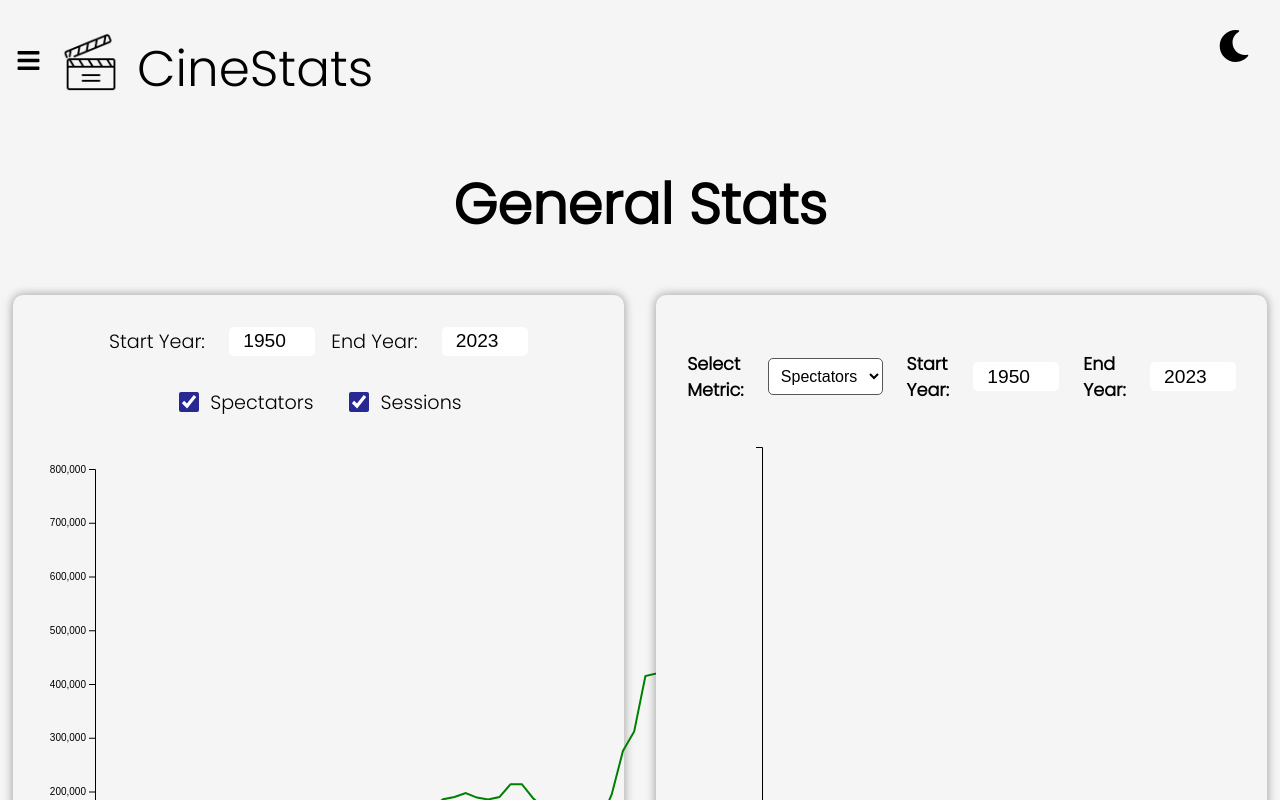
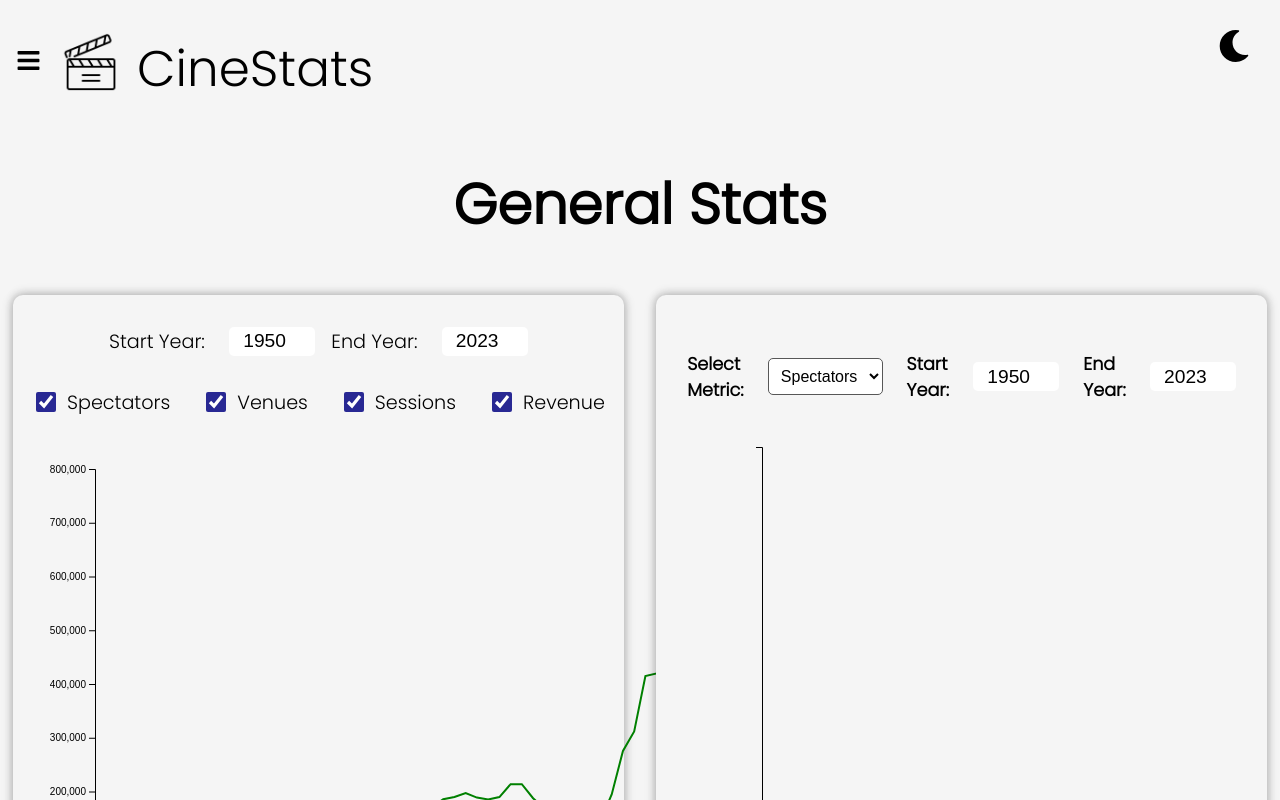
Before and after one commit to joanaagomesua/VI-Project, a React (Create React App) app in the folder cinestatsapp/: page / in a window 1280 px wide. Shown: the top 800 px of the page. Built offline with nearby package versions, Linux system fonts and the light colour scheme.

Commit message:
Added venues and revenue stats to the visualizations

```diff
--- a/cinestatsapp/src/App.js
+++ b/cinestatsapp/src/App.js
@@ -11,6 +11,7 @@ function App() {
   const [spectatorsData, setSpectatorsData] = useState([]);
   const [venuesData, setVenuesData] = useState([]);
   const [sessionsData, setSessionsData] = useState([]);
+  const [revenueData, setRevenueData] = useState([]);
 
   const toggleTheme = () => {
     const newTheme = theme === 'light' ? 'dark' : 'light';
@@ -37,6 +38,7 @@ function App() {
     loadCSVData("/VI_Data/INE 1950-2023 Espetadores(anual).csv", setSpectatorsData);
     loadCSVData("/VI_Data/INE 1950-2023 Recintos de Cinema(anual).csv", setVenuesData);
     loadCSVData("/VI_Data/INE 1950-2023 Sessões de Cinema(anual).csv", setSessionsData);
+    loadCSVData("/VI_Data/INE 1950-2023 Receitas Cinema(anual).csv", setRevenueData);
   }, []);
 
   return (
@@ -51,6 +53,7 @@ function App() {
               spectatorsData={spectatorsData}
               venuesData={venuesData}
               sessionsData={sessionsData}
+              revenueData={revenueData}
             />
           }
         />
--- a/cinestatsapp/src/components/BarChart/BarChart.js
+++ b/cinestatsapp/src/components/BarChart/BarChart.js
@@ -2,7 +2,7 @@ import React, { useState, useEffect, useRef } from "react";
 import * as d3 from "d3";
 import "./BarChart.css";
 
-const BarChart = ({ spectatorsData, sessionsData }) => {
+const BarChart = ({ spectatorsData, venuesData, sessionsData, revenueData }) => {
   const [selectedMetric, setSelectedMetric] = useState("spectators");
   const [yearRange, setYearRange] = useState([1950, 2023]);
   const chartRef = useRef(null);
@@ -16,12 +16,24 @@ const BarChart = ({ spectatorsData, sessionsData }) => {
     const width = 900 - margin.left - margin.right;
     const height = 500 - margin.top - margin.bottom;
 
-    const data =
-      selectedMetric === "spectators"
-        ? spectatorsData.filter((d) => d.Year >= yearRange[0] && d.Year <= yearRange[1])
-        : sessionsData.filter((d) => d.Year >= yearRange[0] && d.Year <= yearRange[1]);
+    // Choose the correct dataset based on the selected metric and filter by year range
+    const data = (() => {
+      if (selectedMetric === "spectators") {
+        return spectatorsData.filter((d) => d.Year >= yearRange[0] && d.Year <= yearRange[1]);
+      } else if (selectedMetric === "venues") {
+        return venuesData.filter((d) => d.Year >= yearRange[0] && d.Year <= yearRange[1]);
+      } else if (selectedMetric === "sessions") {
+        return sessionsData.filter((d) => d.Year >= yearRange[0] && d.Year <= yearRange[1]);
+      } else if (selectedMetric === "revenue") {
+        return revenueData.filter((d) => d.Year >= yearRange[0] && d.Year <= yearRange[1]);
+      }
+      return [];
+    })();
 
-    // Clear previous chart
+    // Sort data by Year in ascending order
+    const sortedData = data.sort((a, b) => a.Year - b.Year);
+
+    // Clear the previous chart
     d3.select("#bar-chart").selectAll("*").remove();
 
     const svg = d3
@@ -32,18 +44,29 @@ const BarChart = ({ spectatorsData, sessionsData }) => {
       .append("g")
       .attr("transform", `translate(${margin.left},${margin.top})`);
 
+    // Set up x-axis and y-axis scales
     const x = d3
       .scaleBand()
-      .domain(d3.range(yearRange[0], yearRange[1] + 1))
+      .domain(sortedData.map((d) => d.Year)) // Use sortedData for ordered years
       .range([0, width])
       .padding(0.2);
 
     const y = d3
       .scaleLinear()
-      .domain([0, d3.max(data, (d) => (selectedMetric === "spectators" ? d["Spectators (Thousands)"] : d["Number of Cinema Sessions"]))])
+      .domain([
+        0,
+        d3.max(sortedData, (d) => {
+          if (selectedMetric === "spectators") return d["Spectators (Thousands)"];
+          if (selectedMetric === "venues") return d["Number of Cinema Venues"];
+          if (selectedMetric === "sessions") return d["Number of Cinema Sessions"];
+          if (selectedMetric === "revenue") return d["Cinema Revenue (Thousands of Euros)"];
+          return 0;
+        }),
+      ])
       .nice()
       .range([height, 0]);
 
+    // Draw x-axis
     svg
       .append("g")
       .attr("transform", `translate(0, ${height})`)
@@ -53,21 +76,39 @@ const BarChart = ({ spectatorsData, sessionsData }) => {
       .style("text-anchor", "end")
       .style("font-size", "12px");
 
+    // Draw y-axis
     svg.append("g").call(d3.axisLeft(y).ticks(5));
 
+    // Draw bars
     svg
       .selectAll(".bar")
-      .data(data)
+      .data(sortedData)
       .enter()
       .append("rect")
       .attr("class", "bar")
       .attr("x", (d) => x(d.Year))
-      .attr("y", (d) => y(selectedMetric === "spectators" ? d["Spectators (Thousands)"] : d["Number of Cinema Sessions"]))
+      .attr("y", (d) => y(
+        selectedMetric === "spectators"
+          ? d["Spectators (Thousands)"]
+          : selectedMetric === "venues"
+          ? d["Number of Cinema Venues"]
+          : selectedMetric === "sessions"
+          ? d["Number of Cinema Sessions"]
+          : d["Cinema Revenue (Thousands of Euros)"]
+      ))
       .attr("width", x.bandwidth())
-      .attr("height", (d) => height - y(selectedMetric === "spectators" ? d["Spectators (Thousands)"] : d["Number of Cinema Sessions"]))
-      .style("fill", "steelblue")
-      .style("border-radius", "5px");
+      .attr("height", (d) => height - y(
+        selectedMetric === "spectators"
+          ? d["Spectators (Thousands)"]
+          : selectedMetric === "venues"
+          ? d["Number of Cinema Venues"]
+          : selectedMetric === "sessions"
+          ? d["Number of Cinema Sessions"]
+          : d["Cinema Revenue (Thousands of Euros)"]
+      ))
+      .style("fill", "steelblue");
 
+    // Add hover effect
     svg
       .selectAll(".bar")
       .on("mouseover", function (event, d) {
@@ -78,13 +119,16 @@ const BarChart = ({ spectatorsData, sessionsData }) => {
       });
   };
 
+
   return (
     <div className="bar-chart-container" ref={chartRef}>
       <div className="bar-chart-controls">
         <label htmlFor="metric-selector">Select Metric:</label>
         <select id="metric-selector" value={selectedMetric} onChange={(e) => setSelectedMetric(e.target.value)}>
           <option value="spectators">Spectators</option>
+          <option value="venues">Venues</option>
           <option value="sessions">Sessions</option>
+          <option value="revenue">Revenue</option>
         </select>
 
         <label htmlFor="start-year">Start Year:</label>
--- a/cinestatsapp/src/components/GeneralStats/GeneralStats.js
+++ b/cinestatsapp/src/components/GeneralStats/GeneralStats.js
@@ -3,15 +3,19 @@ import "./GeneralStats.css";
 import * as d3 from "d3";
 import BarChart from "../BarChart/BarChart";
 
-const GeneralStats = ({ spectatorsData, sessionsData }) => {
+const GeneralStats = ({ spectatorsData, venuesData ,sessionsData , revenueData}) => {
   const [selectedMetrics, setSelectedMetrics] = useState({
     spectators: true,
+    venues: true,
     sessions: true,
+    revenue: true,
   });
   const [yearRange, setYearRange] = useState([1950, 2023]); // Default year range
   const [filteredData, setFilteredData] = useState({
     spectators: [],
+    venues: [],
     sessions: [],
+    revenue: [],
   });
 
   const handleYearChange = (newYearRange) => {
@@ -19,21 +23,40 @@ const GeneralStats = ({ spectatorsData, sessionsData }) => {
   };
 
   useEffect(() => {
-    const filteredSpectatorsData = spectatorsData.filter(
-      (data) => data.Year >= yearRange[0] && data.Year <= yearRange[1]
-    );
-    const filteredSessionsData = sessionsData.filter(
-      (data) => data.Year >= yearRange[0] && data.Year <= yearRange[1]
-    );
+
+    console.log("Venue Data:", venuesData);
+
+    const filteredSpectatorsData = Array.isArray(spectatorsData)
+      ? spectatorsData.filter((data) => data.Year >= yearRange[0] && data.Year <= yearRange[1])
+      : [];
+
+    const filteredVenuesData = Array.isArray(venuesData)
+      ? venuesData.filter((data) => data.Year >= yearRange[0] && data.Year <= yearRange[1])
+      : [];
+
+    const filteredSessionsData = Array.isArray(sessionsData)
+      ? sessionsData.filter((data) => data.Year >= yearRange[0] && data.Year <= yearRange[1])
+      : [];
+
+    const filteredRevenueData = Array.isArray(revenueData)
+      ? revenueData.filter((data) => data.Year >= yearRange[0] && data.Year <= yearRange[1])
+      : [];
 
     setFilteredData({
       spectators: filteredSpectatorsData,
+      venues: filteredVenuesData,
       sessions: filteredSessionsData,
+      revenue: filteredRevenueData,
     });
-  }, [spectatorsData, sessionsData, yearRange]);
+  }, [spectatorsData, venuesData, sessionsData, revenueData, yearRange]);
 
   useEffect(() => {
-    if (spectatorsData.length > 0 || sessionsData.length > 0) {
+    if (
+      filteredData.spectators.length > 0 ||
+      filteredData.venues.length > 0 ||
+      filteredData.sessions.length > 0 ||
+      filteredData.revenue.length > 0
+    ) {
       drawChart();
     }
   }, [filteredData, selectedMetrics]);
@@ -46,7 +69,7 @@ const GeneralStats = ({ spectatorsData, sessionsData }) => {
   };
 
   const drawChart = () => {
-    const { spectators, sessions } = filteredData;
+    const { spectators, venues, sessions, revenue } = filteredData;
     const data = [];
 
     if (selectedMetrics.spectators) {
@@ -58,12 +81,30 @@ const GeneralStats = ({ spectatorsData, sessionsData }) => {
         })),
       });
     }
+    if (selectedMetrics.venues) {
+      data.push({
+        name: "Venues",
+        values: venues.map((d) => ({
+          year: new Date(d.Year, 0, 1),
+          value: d["Number of Cinema Venues"],
+        })),
+      });
+    }
     if (selectedMetrics.sessions) {
       data.push({
         name: "Sessions",
         values: sessions.map((d) => ({
           year: new Date(d.Year, 0, 1),
           value: d["Number of Cinema Sessions"],
+        })),
+      });
+    }
+    if (selectedMetrics.revenue) {
+      data.push({
+        name: "Revenue",
+        values: revenue.map((d) => ({
+          year: new Date(d.Year, 0, 1),
+          value: d["Cinema Revenue (Thousands of Euros)"],
         })),
       });
     }
@@ -156,11 +197,29 @@ const GeneralStats = ({ spectatorsData, sessionsData }) => {
             <label className="metric-label">
               <input
                 type="checkbox"
+                checked={selectedMetrics.venues}
+                onChange={() => handleMetricChange("venues")}
+                className="metric-checkbox"
+              />
+              Venues
+            </label>
+            <label className="metric-label">
+              <input
+                type="checkbox"
                 checked={selectedMetrics.sessions}
                 onChange={() => handleMetricChange("sessions")}
                 className="metric-checkbox"
               />
               Sessions
+            </label>
+            <label className="metric-label">
+              <input
+                type="checkbox"
+                checked={selectedMetrics.revenue}
+                onChange={() => handleMetricChange("revenue")}
+                className="metric-checkbox"
+              />
+              Revenue
             </label>
           </div>
 
@@ -169,7 +228,7 @@ const GeneralStats = ({ spectatorsData, sessionsData }) => {
         </div>
 
         <div className="genstats-bar-chart">
-          <BarChart spectatorsData={spectatorsData} sessionsData={sessionsData} />
+          <BarChart spectatorsData={spectatorsData} venuesData={venuesData}  sessionsData={sessionsData} revenueData={revenueData} />
 
         </div>
       </div>
```
Also changed, not shown: 1 other file (tests, documents, lock files or other folders).
